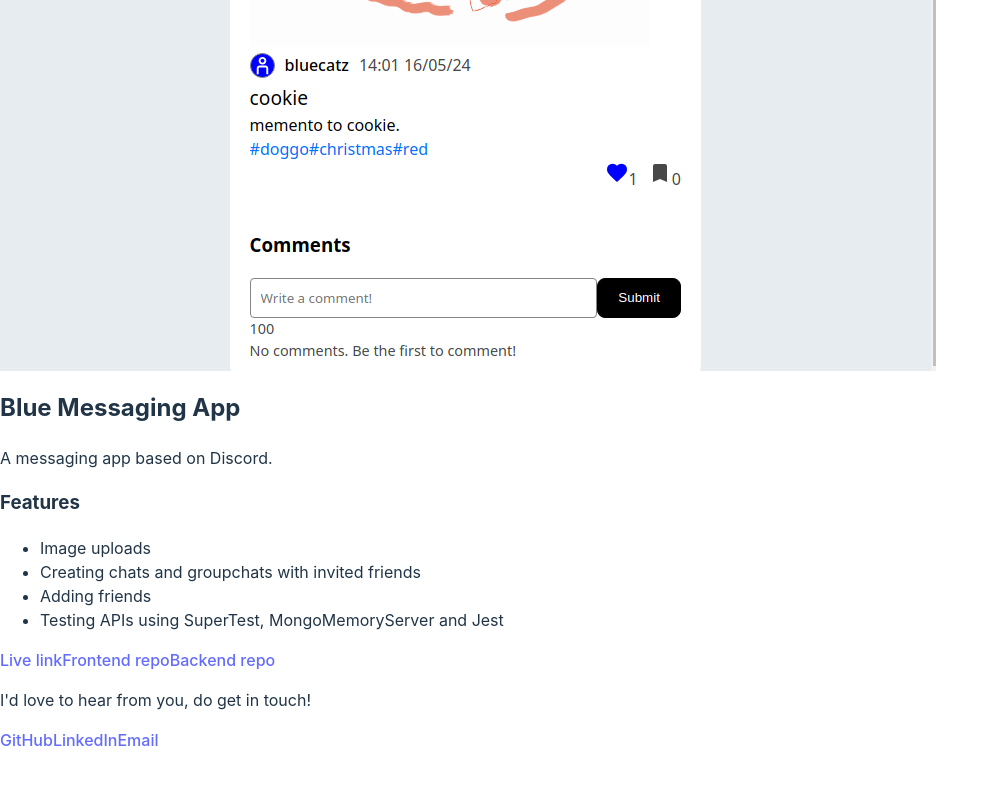
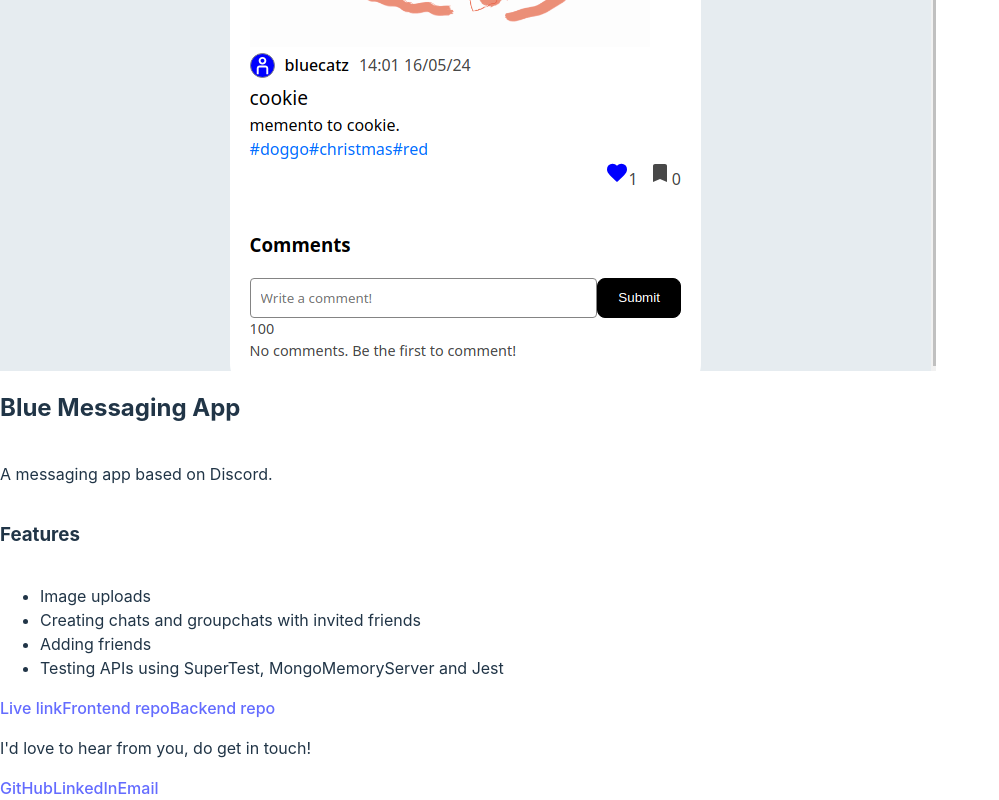
Before and after one commit to jasonHYLam/personal-portfolio-v2, a React (Vite) app: page / in a window 1280 px wide. Shown: the part 3120-3920 px from the top of the page, without its empty margins (0-999 px from the left). Before the commit the page ends 3872 px from the top, so only its background shows below. Built offline with nearby package versions, Linux system fonts and the light colour scheme.

Commit message:
Style BlueMessagingApp

```diff
--- a/src/components/projects/project/BlueMessagingApp.jsx
+++ b/src/components/projects/project/BlueMessagingApp.jsx
@@ -1,7 +1,12 @@
+import styles from "./project.module.css";
+
 export function BlueMessagingApp() {
   return (
     <>
       <h2>Blue Messaging App</h2>
+      <section className={styles.projectContainer}></section>
+
+      <section className={styles.informationContainer}>
         <p>A messaging app based on Discord.</p>
 
         <h3>Features</h3>
@@ -11,8 +16,11 @@ export function BlueMessagingApp() {
           <li>Adding friends</li>
           <li>Testing APIs using SuperTest, MongoMemoryServer and Jest</li>
         </ul>
-
-      <a href="https://blue-messaging-app.netlify.app/login" target="_blank">
+        <section>
+          <a
+            href="https://blue-messaging-app.netlify.app/login"
+            target="_blank"
+          >
             Live link
           </a>
           <a
@@ -27,6 +35,8 @@ export function BlueMessagingApp() {
           >
             Backend repo
           </a>
+        </section>
+      </section>
     </>
   );
 }
```
Lines whose indentation alone changed are shown as unchanged.
